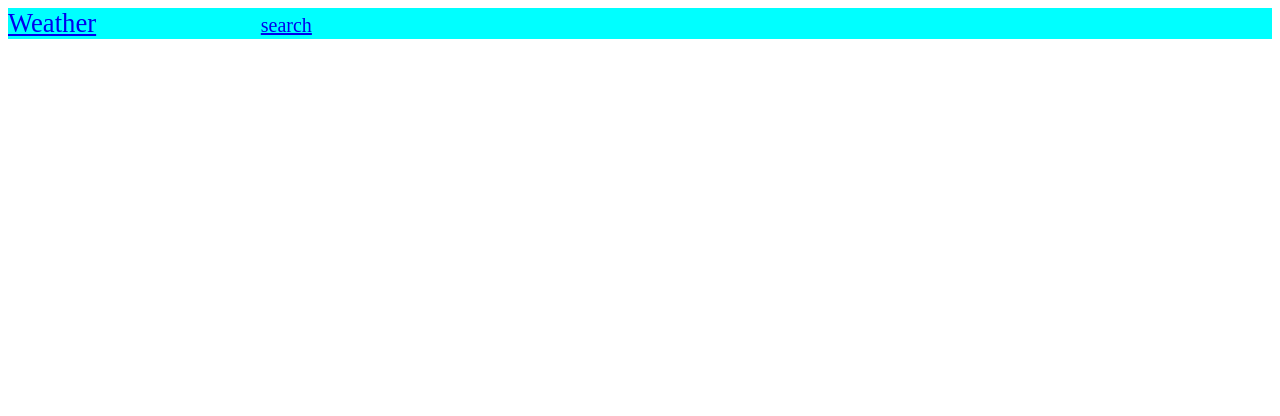
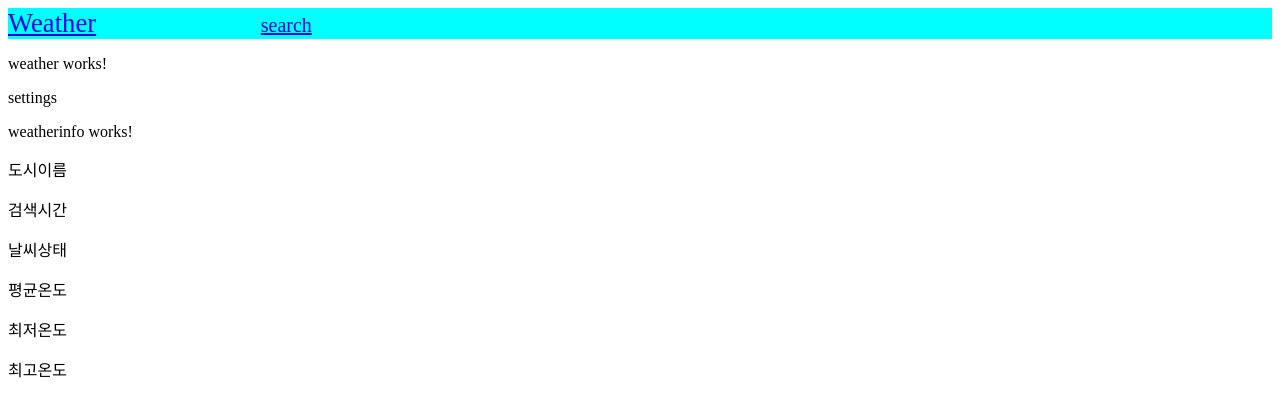
Before and after one commit to wookikiik/angular_study, an Angular app: page /weather in a window 1280 px wide. Before the commit this address led to /. Shown: the top 416 px of the page. Built offline with nearby package versions, Linux system fonts and the light colour scheme.

Commit message:
weather 페이지 추가(weather, weatherinfo 컴포넌트)

```diff
--- a/projects/han/src/app/app-routing.module.ts
+++ b/projects/han/src/app/app-routing.module.ts
@@ -16,6 +16,10 @@ import { RouterModule } from '@angular/router';
             {
                 path: 'search',
                 loadChildren: () => import('./search/search.module').then(m => m.SearchModule)
+            },
+            {
+                path: 'weather',
+                loadChildren: () => import('./weather/weather.module').then(m => m.WeatherModule)
             }
         ])
     ],
--- /dev/null
+++ b/projects/han/src/app/weather/weather.component.html
@@ -0,0 +1,3 @@
+<p>weather works!</p>
+<p><a>settings</a></p>
+<app-weatherinfo></app-weatherinfo>
--- /dev/null
+++ b/projects/han/src/app/weather/weather.component.ts
@@ -0,0 +1,15 @@
+import { Component, OnInit } from '@angular/core';
+
+@Component({
+  selector: 'app-weather',
+  templateUrl: './weather.component.html',
+  styleUrls: ['./weather.component.css']
+})
+export class WeatherComponent implements OnInit {
+
+  constructor() { }
+
+  ngOnInit(): void {
+  }
+
+}
--- /dev/null
+++ b/projects/han/src/app/weather/weatherinfo/weatherinfo.component.html
@@ -0,0 +1,7 @@
+<p>weatherinfo works!</p>
+<p>도시이름</p>
+<p>검색시간</p>
+<p>날씨상태</p>
+<p>평균온도</p>
+<p>최저온도</p>
+<p>최고온도</p>
--- /dev/null
+++ b/projects/han/src/app/weather/weatherinfo/weatherinfo.component.ts
@@ -0,0 +1,15 @@
+import { Component, OnInit } from '@angular/core';
+
+@Component({
+  selector: 'app-weatherinfo',
+  templateUrl: './weatherinfo.component.html',
+  styleUrls: ['./weatherinfo.component.css']
+})
+export class WeatherinfoComponent implements OnInit {
+
+  constructor() { }
+
+  ngOnInit(): void {
+  }
+
+}
```
Also changed, not shown: projects/han/src/app/weather/weather-routing.module.ts (added, +14 -0 lines), projects/han/src/app/weather/weather.module.ts (added, +19 -0 lines), projects/han/src/app/weather/weather.component.css (added), projects/han/src/app/weather/weatherinfo/weatherinfo.component.css (added), 2 other files (tests, documents, lock files or other folders).
